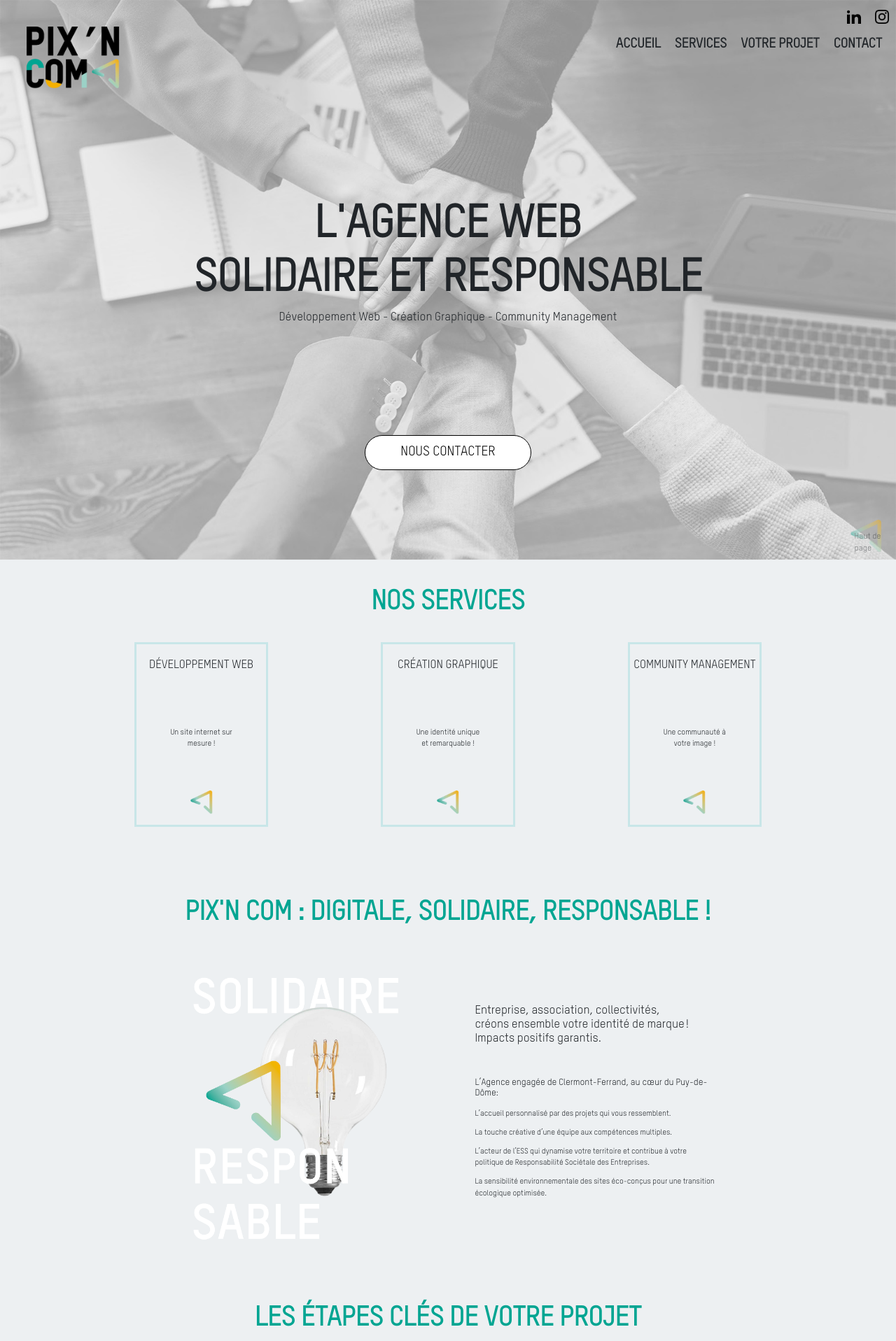
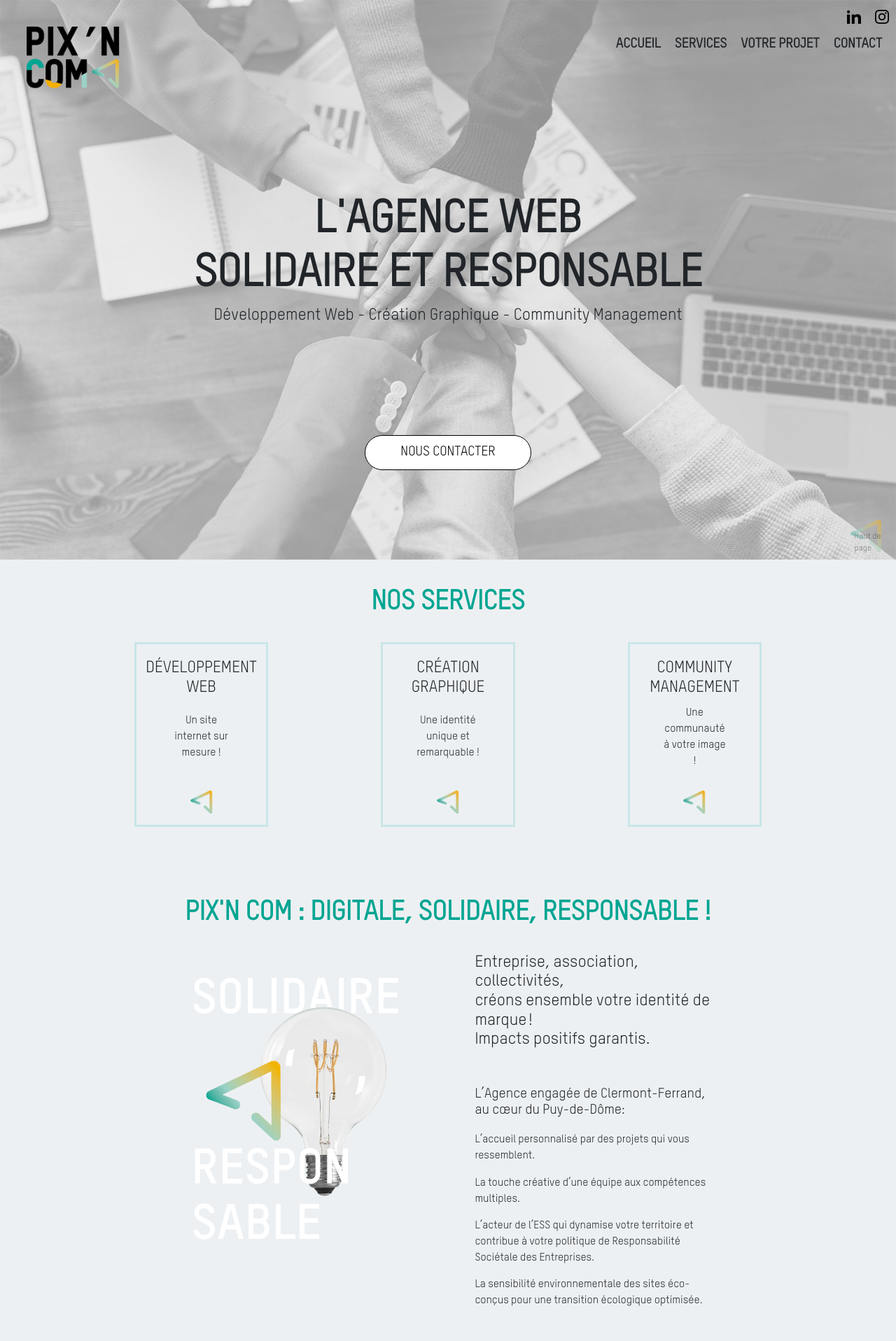
Before and after one commit to PIXNCOM/sitePixncom, a PHP site: page /index.php in a window 1280 px wide. Shown: the top 1917 px of the page at 70% size. Run offline with PHP 8.4, Linux system fonts and the light colour scheme; some libraries are stand-ins or nearby versions.

Commit message:
css plus gros

```diff
--- a/index.css
+++ b/index.css
@@ -17,17 +17,17 @@ h2 {
 }
 
 h3 {
-  font-size: 1.3vw;
+  font-size: 1.8vw;
   margin-bottom: 1em;
 }
 
 h4{
-  font-size: 1vw;
+  font-size: 1.5vw;
   font-weight: 500;
   margin-bottom: 1em;
 }
 p {
-  font-size: 0.85vw;
+  font-size: 1.2vw;
   margin-bottom: 1em;
 }
 
```
